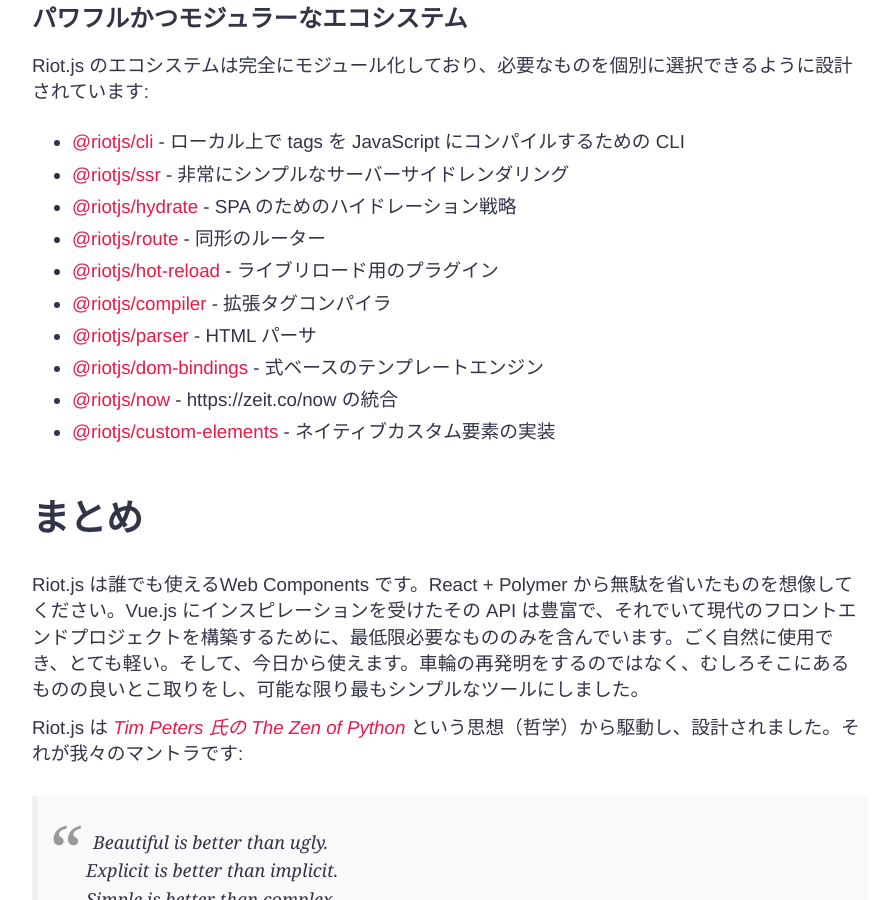
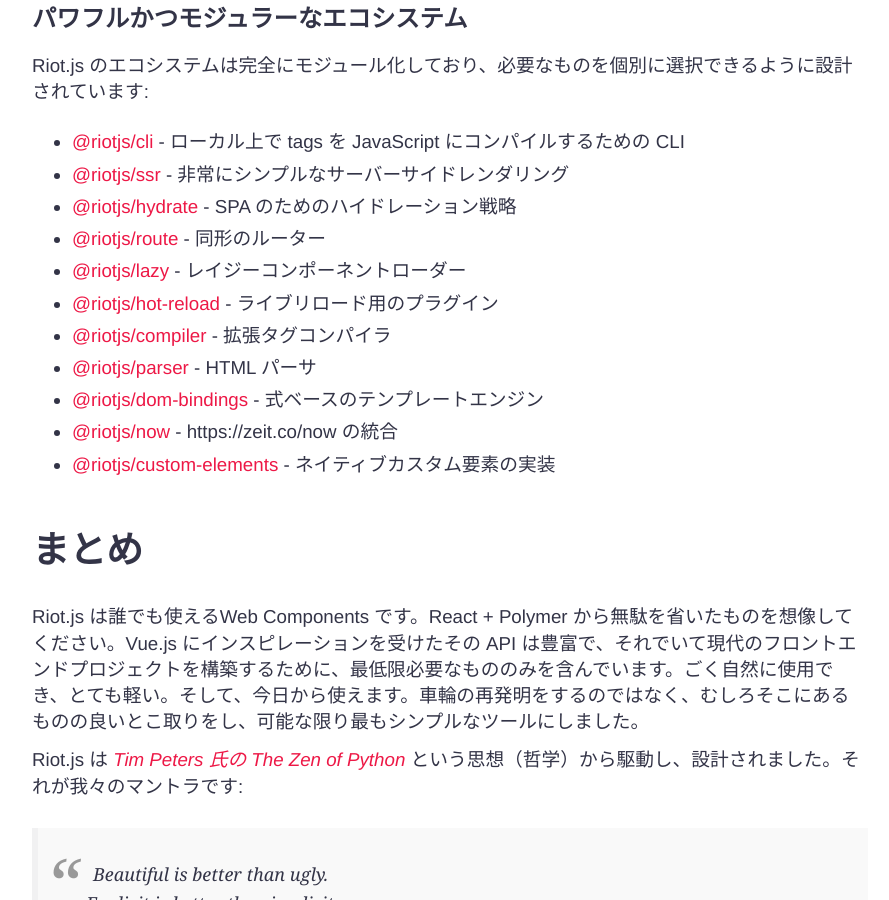
Before and after one commit to riot/riot.github.io, a Jekyll site: the page built from ja/index.md, in a window 1280 px wide and 900 px high, scrolled down 5556 px. Shown: the whole window, without its empty margins (190-1079 px from the left). Built offline with Jekyll 4.4.1, drawn with Linux system fonts in a browser that asks for light colours; emoji names are drawn with the system emoji font; comment, search, counter and statistics services are not loaded.

Commit message:
closes https://github.com/riot/lazy/issues/2 of ja

```diff
--- a/ja/index.md
+++ b/ja/index.md
@@ -169,6 +169,7 @@
   - [@riotjs/ssr](https://github.com/riot/ssr) - 非常にシンプルなサーバーサイドレンダリング
   - [@riotjs/hydrate](https://github.com/riot/hydrate) - SPA のためのハイドレーション戦略
   - [@riotjs/route](https://github.com/riot/route) - 同形のルーター
+  - [@riotjs/lazy](https://github.com/riot/lazy) - レイジーコンポーネントローダー
   - [@riotjs/hot-reload](https://github.com/riot/hot-reload) - ライブリロード用のプラグイン
   - [@riotjs/compiler](https://github.com/riot/compiler) - 拡張タグコンパイラ
   - [@riotjs/parser](https://github.com/riot/parser) - HTML パーサ
```
